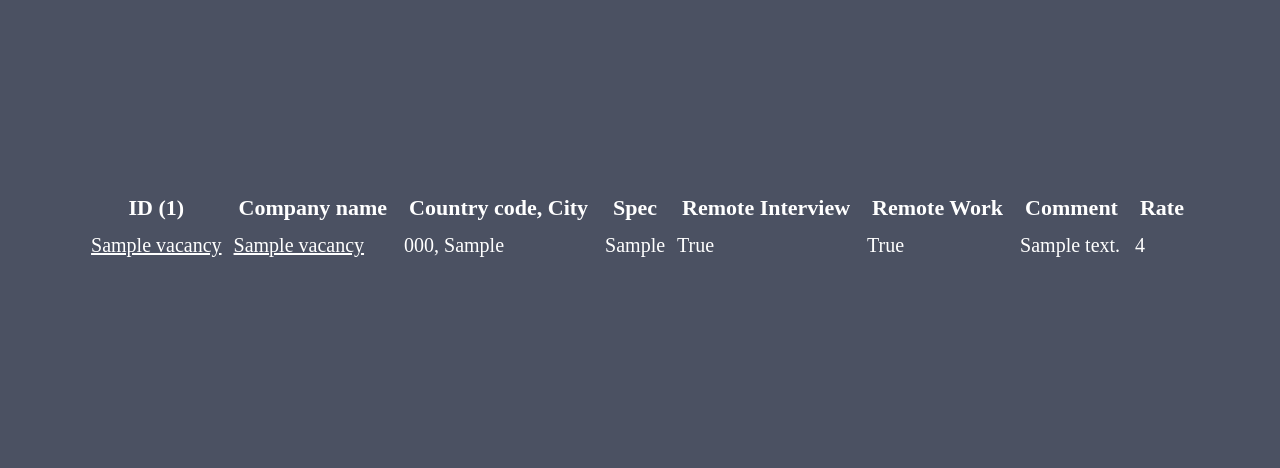
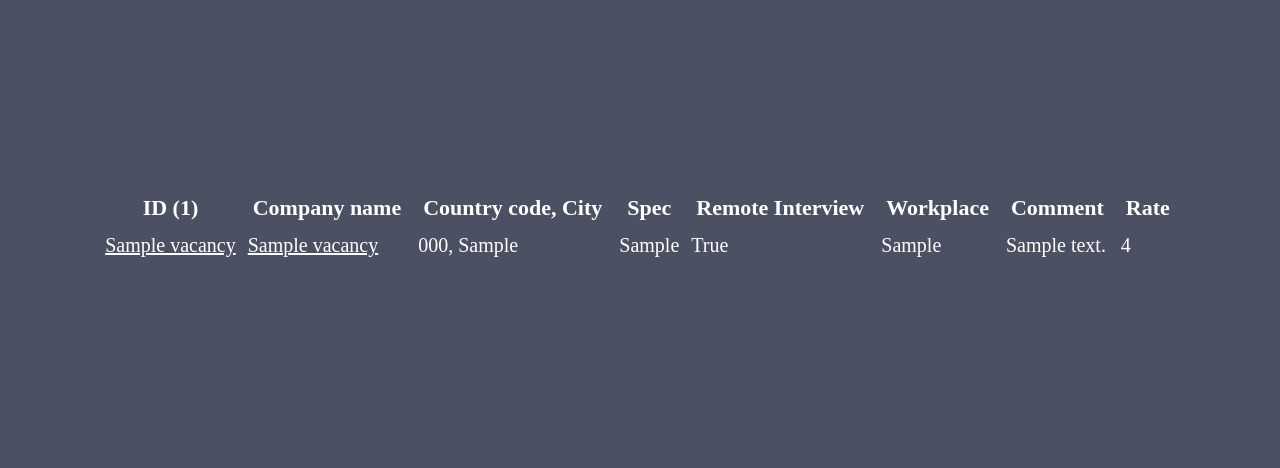
Before and after one commit to ArchiKeV/jjit, a FastAPI app: page /vacancy_list in a window 1280 px wide. Shown: the part 176-644 px from the top of the page. Run offline with FastAPI, Linux system fonts and the light colour scheme; tables that the repository leaves empty hold one stand-in row (values such as "Sample post").

Commit message:
feat: Change "remote work" to "Workplace"

```diff
--- a/templates/vacancy_list.html
+++ b/templates/vacancy_list.html
@@ -33,7 +33,7 @@
         <th class="table__th">Country code, City</th>
         <th class="table__th">Spec</th>
         <th class="table__th">Remote Interview</th>
-        <th class="table__th">Remote Work</th>
+        <th class="table__th">Workplace</th>
         <th class="table__th">Comment</th>
         <th class="table__th">Rate</th>
       </tr>
@@ -50,7 +50,7 @@
         <td class="table__td">{{ vacancy.country_code }}, {{ vacancy.city }}</td>
         <td class="table__td">{{ vacancy.specialization }}</td>
         <td class="table__td">{{ vacancy.remote_interview }}</td>
-        <td class="table__td">{{ vacancy.remote_work }}</td>
+        <td class="table__td">{{ vacancy.workplace_type }}</td>
         <td class="table__td">{{ vacancy.comment }}</td>
         <td class="table__td">{{ vacancy.rate }}</td>
       </tr>
```
